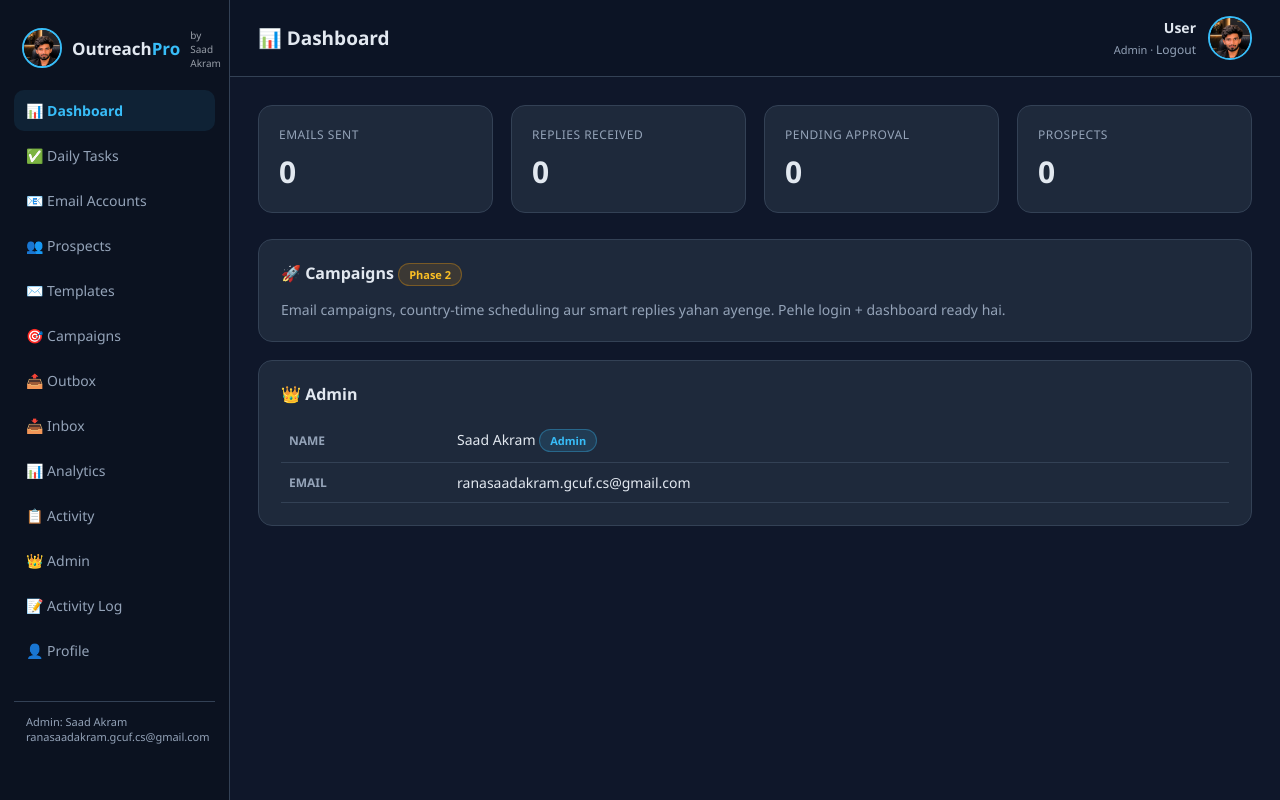
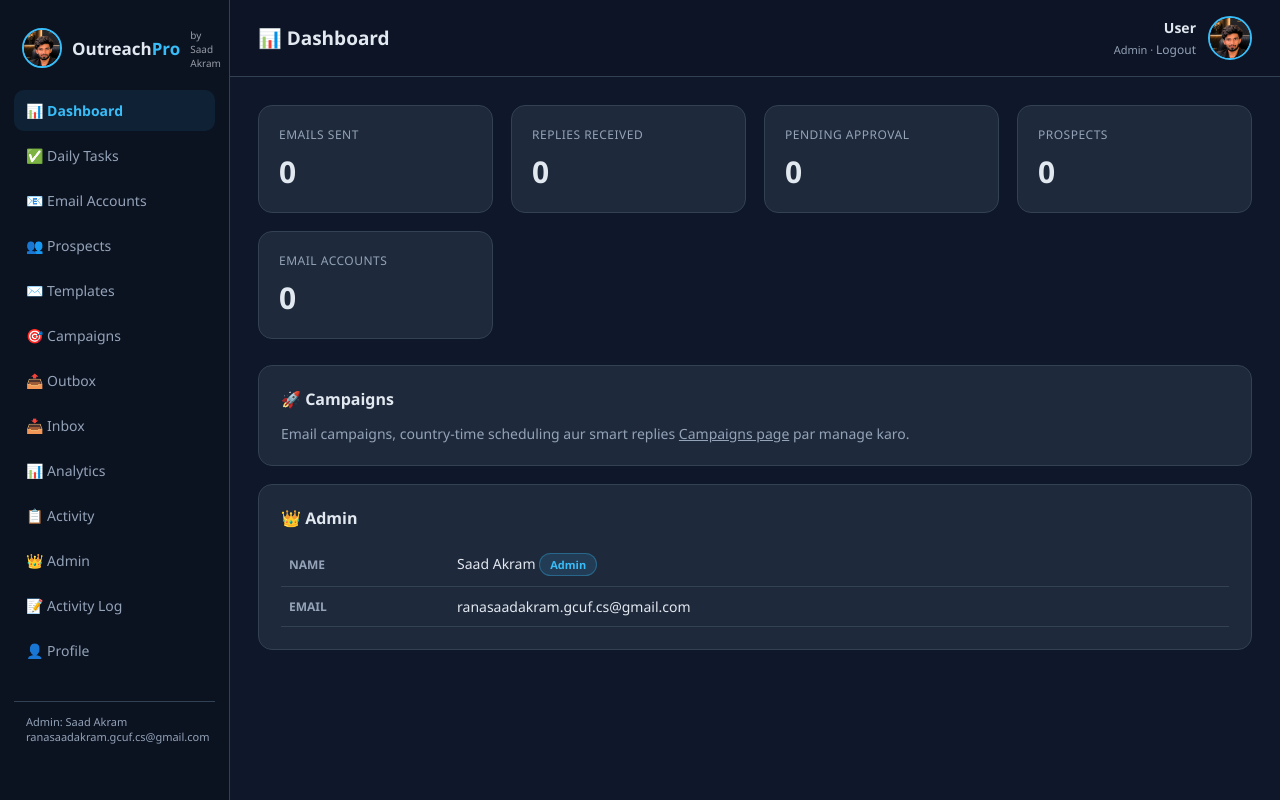
Before and after one commit to saad-akram-ul/Outreachpro, a Flask app: page /dashboard in a window 1280 px wide. Run offline with Flask 3, Linux system fonts and the light colour scheme; the visitor is signed in with stand-in values (Sample User, id 1); data that the repository does not hold is empty; some libraries are stand-ins or nearby versions.

Commit message:
Fix: dashboard shows real stats, test emails saved to outbox

```diff
--- a/app.py
+++ b/app.py
@@ -138,7 +138,32 @@ def logout():
 @app.route("/dashboard")
 @login_required
 def dashboard():
-    return render_template("dashboard.html", admin_name=ADMIN_NAME, admin_email=ADMIN_EMAIL)
+    db = get_db()
+    uid = session.get("user_id")
+    try:
+        sent = db.execute("SELECT COUNT(*) c FROM outbox WHERE user_id=? AND status='sent'", (uid,)).fetchone()["c"]
+    except Exception:
+        sent = 0
+    try:
+        replies = db.execute("SELECT COUNT(*) c FROM inbox_messages WHERE user_id=?", (uid,)).fetchone()["c"]
+    except Exception:
+        replies = 0
+    try:
+        pending = db.execute("SELECT COUNT(*) c FROM reply_drafts WHERE user_id=? AND status='pending'", (uid,)).fetchone()["c"]
+    except Exception:
+        pending = 0
+    try:
+        prospects = db.execute("SELECT COUNT(*) c FROM prospects WHERE user_id=?", (uid,)).fetchone()["c"]
+    except Exception:
+        prospects = 0
+    try:
+        accounts = db.execute("SELECT COUNT(*) c FROM email_accounts WHERE user_id=?", (uid,)).fetchone()["c"]
+    except Exception:
+        accounts = 0
+    db.close()
+    return render_template("dashboard.html", admin_name=ADMIN_NAME, admin_email=ADMIN_EMAIL,
+                           sent=sent, replies=replies, pending=pending,
+                           prospects=prospects, accounts=accounts)
 
 
 @app.route("/profile", methods=["GET", "POST"])
--- a/templates/dashboard.html
+++ b/templates/dashboard.html
@@ -3,14 +3,15 @@
 {% block heading %}📊 Dashboard{% endblock %}
 {% block content %}
 <div class="cards">
-  <div class="card"><div class="k">Emails Sent</div><div class="v">0</div></div>
-  <div class="card"><div class="k">Replies Received</div><div class="v">0</div></div>
-  <div class="card"><div class="k">Pending Approval</div><div class="v">0</div></div>
-  <div class="card"><div class="k">Prospects</div><div class="v">0</div></div>
+  <div class="card"><div class="k">Emails Sent</div><div class="v">{{ sent }}</div></div>
+  <div class="card"><div class="k">Replies Received</div><div class="v">{{ replies }}</div></div>
+  <div class="card"><div class="k">Pending Approval</div><div class="v">{{ pending }}</div></div>
+  <div class="card"><div class="k">Prospects</div><div class="v">{{ prospects }}</div></div>
+  <div class="card"><div class="k">Email Accounts</div><div class="v">{{ accounts }}</div></div>
 </div>
 <div class="panel">
-  <h3>🚀 Campaigns <span class="badge soon">Phase 2</span></h3>
-  <p style="color:var(--muted);font-size:14px">Email campaigns, country-time scheduling aur smart replies yahan ayenge. Pehle login + dashboard ready hai.</p>
+  <h3>🚀 Campaigns</h3>
+  <p style="color:var(--muted);font-size:14px">Email campaigns, country-time scheduling aur smart replies <a href="{{ url_for('campaigns') }}" style="color:var(--accent)">Campaigns page</a> par manage karo.</p>
 </div>
 <div class="panel">
   <h3>👑 Admin</h3>
```
